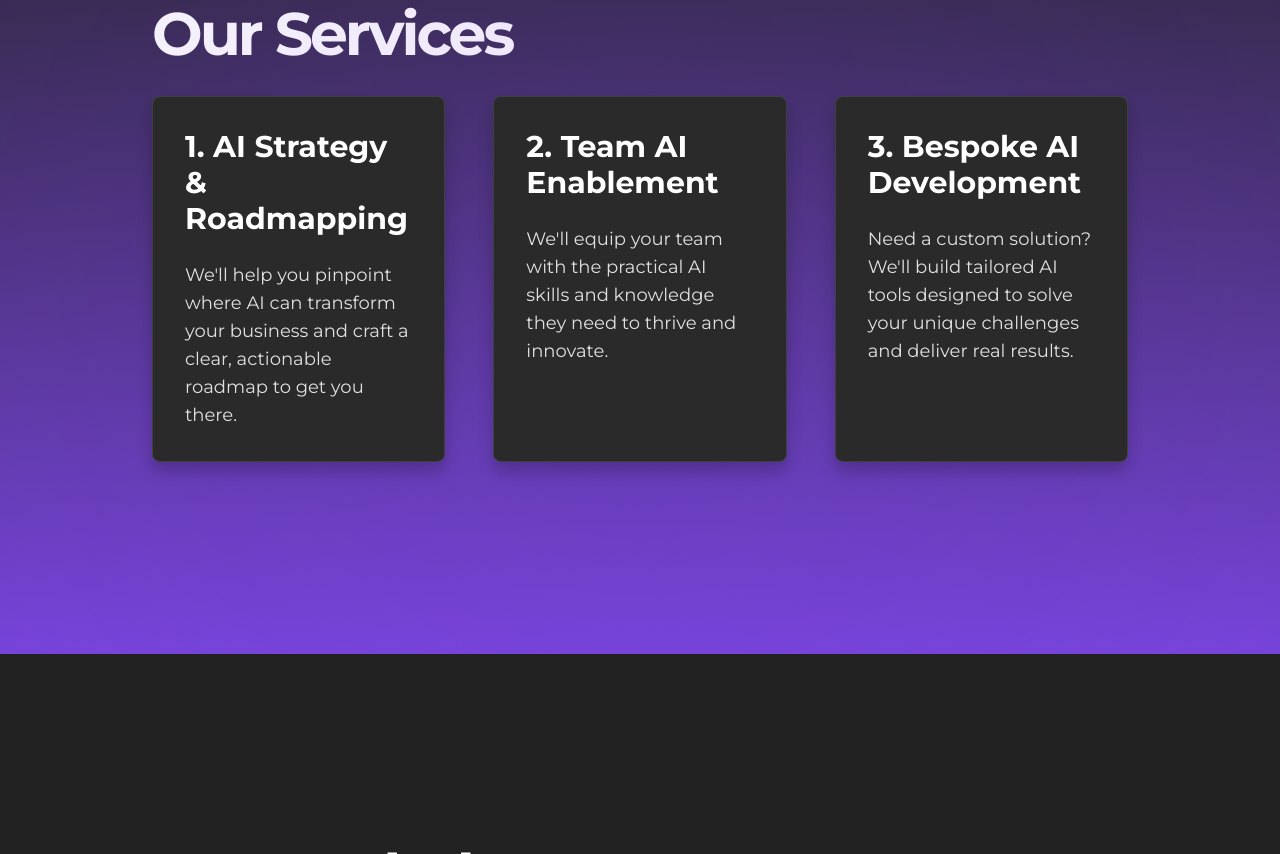
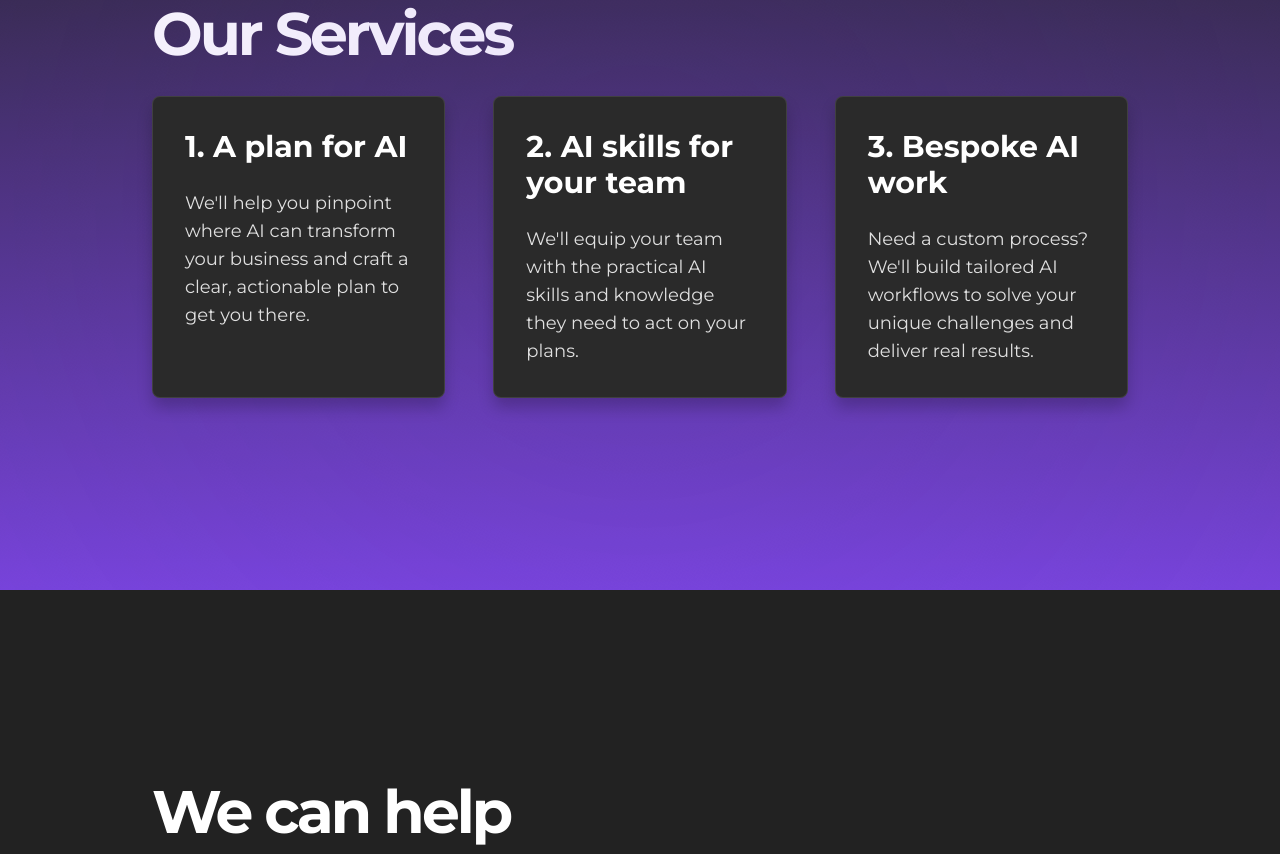
Before and after one commit to flyingsotong/pyro, a plain HTML site: page index.html in a window 1280 px wide. Shown: the part 1480-2334 px from the top of the page. Drawn offline with Linux system fonts and the light colour scheme.

Commit message:
Services

```diff
--- a/index.html
+++ b/index.html
@@ -260,18 +260,18 @@ body { font-family: 'Montserrat', sans-serif; margin: 0; color: #e0e0e0; backgro
                 <div class="grid grid-cols-1 sm:grid-cols-2 md:grid-cols-3 gap-12">
                     <!-- Service 1: AI Strategy & Roadmapping -->
                     <div class="fade-in-element service-card">
-                        <h3 class="text-3xl font-bold text-white mb-6">1. AI Strategy & Roadmapping</h3>
-                        <p class="text-lg">We'll help you pinpoint where AI can transform your business and craft a clear, actionable roadmap to get you there.</p>
+                        <h3 class="text-3xl font-bold text-white mb-6">1. A plan for AI</h3>
+                        <p class="text-lg">We'll help you pinpoint where AI can transform your business and craft a clear, actionable plan to get you there.</p>
                     </div>
                     <!-- Service 2: Team AI Enablement -->
                     <div class="fade-in-element service-card">
-                        <h3 class="text-3xl font-bold text-white mb-6">2. Team AI Enablement</h3>
-                        <p class="text-lg">We'll equip your team with the practical AI skills and knowledge they need to thrive and innovate.</p>
+                        <h3 class="text-3xl font-bold text-white mb-6">2. AI skills for your team</h3>
+                        <p class="text-lg">We'll equip your team with the practical AI skills and knowledge they need to act on your plans.</p>
                     </div>
                     <!-- Service 3: Bespoke AI Development -->
                     <div class="fade-in-element service-card">
-                        <h3 class="text-3xl font-bold text-white mb-6">3. Bespoke AI Development</h3>
-                        <p class="text-lg">Need a custom solution? We'll build tailored AI tools designed to solve your unique challenges and deliver real results.</p>
+                        <h3 class="text-3xl font-bold text-white mb-6">3. Bespoke AI work</h3>
+                        <p class="text-lg">Need a custom process? We'll build tailored AI workflows to solve your unique challenges and deliver real results.</p>
                     </div>
                 </div>
         </div>
```
